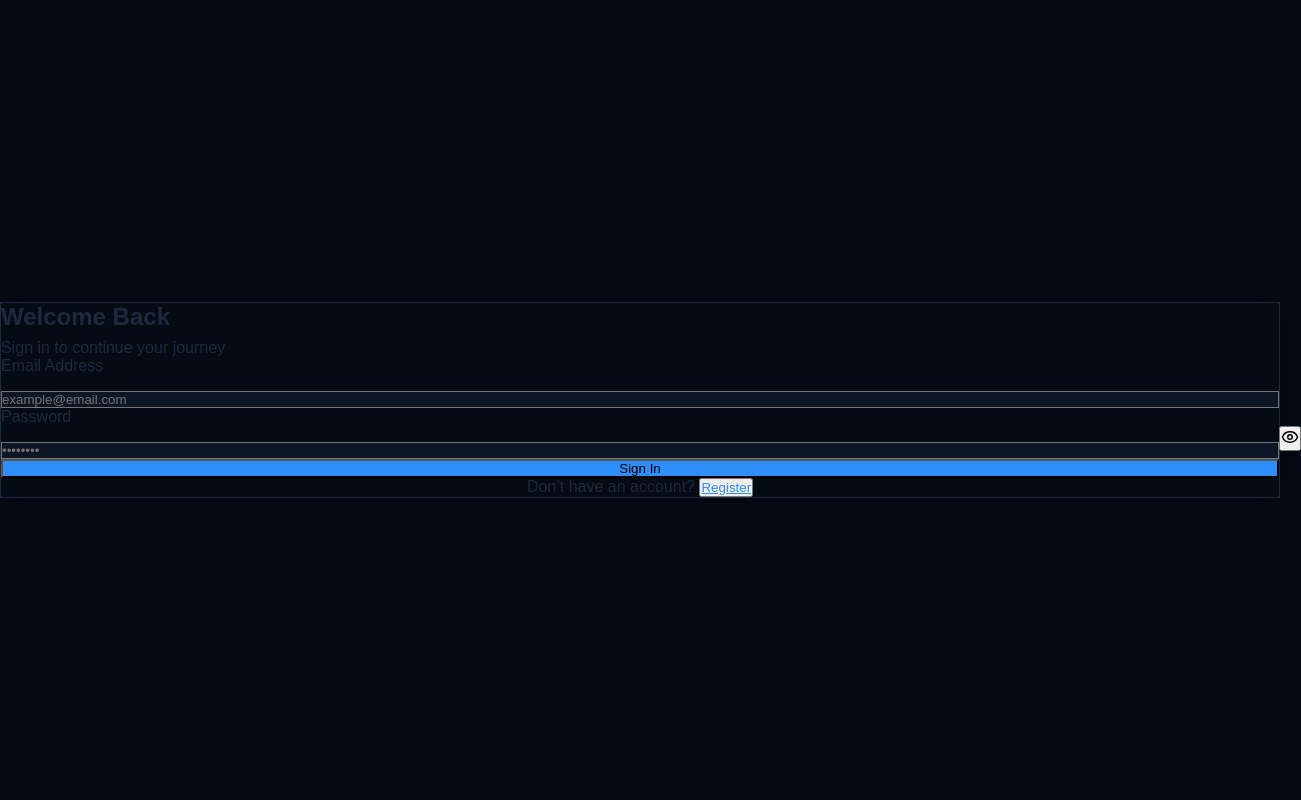
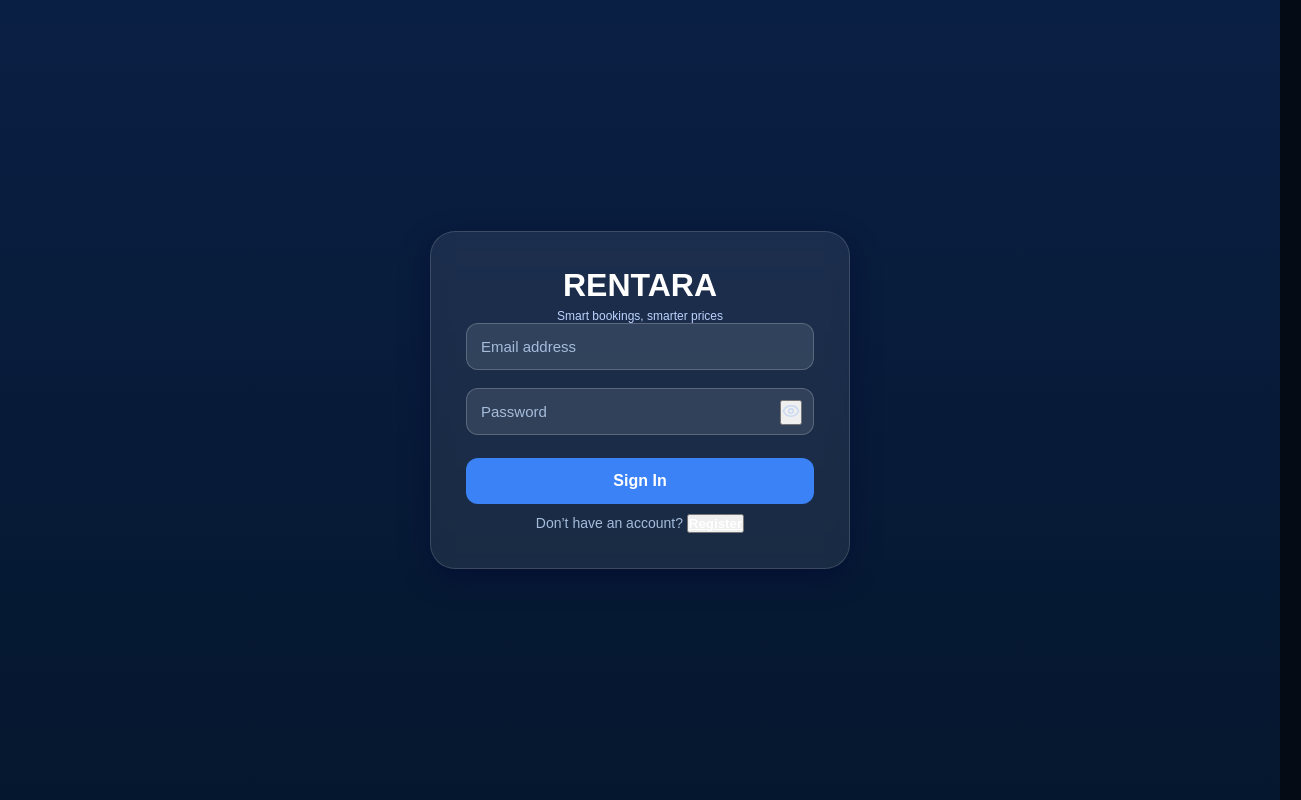
Before and after one commit to aggaditya2005/Last-minute-Rentara, a React (Vite) app in the folder my-app/: page /login in a window 1280 px wide. Shown: the whole page, 1301 px wide, since content can reach past the window. Built offline with nearby package versions, Linux system fonts and the light colour scheme.

Commit message:
Update Login.jsx

```diff
--- a/my-app/src/assets/components/Login.jsx
+++ b/my-app/src/assets/components/Login.jsx
@@ -1,37 +1,43 @@
+// File: Login.jsx
 import React, { useRef, useState } from "react";
 import { signInWithEmailAndPassword, signOut } from "firebase/auth";
 import { collection, getDocs, query, where } from "firebase/firestore";
 import { auth, db } from "../../firebase";
 import { Eye, EyeOff } from "lucide-react";
 import { useNavigate } from "react-router-dom";
+import "./Login.css";
 
 const EMAIL_REGEX =
   /^[a-zA-Z0-9.!#$%&'*+/=?^_`{|}~-]+@[a-zA-Z0-9-]+(?:\.[a-zA-Z0-9-]+)*$/;
 
 const Login = ({ onSuccess, onSwitchToRegister } = {}) => {
+  const emailRef = useRef(null);
+  const passwordRef = useRef(null);
   const [email, setEmail] = useState("");
   const [password, setPassword] = useState("");
-  const [show, setShow] = useState(false);
+  const [showPassword, setShowPassword] = useState(false);
   const [loading, setLoading] = useState(false);
-  const [err, setErr] = useState("");
-
+  const [error, setError] = useState("");
   const navigate = useNavigate();
 
-  const submit = async (e) => {
+  const handleSubmit = async (e) => {
     e.preventDefault();
-    setErr("");
+    setError("");
 
-    if (!EMAIL_REGEX.test(email.trim())) return setErr("Enter a valid email.");
-    if (!password) return setErr("Password required.");
+    if (!EMAIL_REGEX.test(email.trim())) {
+      return setError("Enter a valid email address.");
+    }
+    if (!password) {
+      return setError("Password is required.");
+    }
 
     setLoading(true);
-
     try {
       const q = query(collection(db, "users"), where("email", "==", email.trim()));
       const snap = await getDocs(q);
 
       if (snap.empty) {
-        setErr("Email not registered.");
+        setError("Email not registered.");
         setLoading(false);
         return;
       }
@@ -40,7 +46,7 @@ const Login = ({ onSuccess, onSwitchToRegister } = {}) => {
 
       if (!cred.user.emailVerified) {
         await signOut(auth);
-        setErr("Verify email before logging in.");
+        setError("Please verify your email before logging in.");
         setLoading(false);
         return;
       }
@@ -48,92 +54,74 @@ const Login = ({ onSuccess, onSwitchToRegister } = {}) => {
       localStorage.setItem("user_id", cred.user.uid);
       onSuccess?.(cred.user.uid);
       navigate("/services");
-    } catch (e) {
-      setErr("Invalid email or password.");
+    } catch (err) {
+      console.error("Login error:", err);
+      setError("Invalid email or password.");
     } finally {
       setLoading(false);
     }
   };
 
   return (
-    <div className="min-h-screen flex bg-[#050B15]">
-
-      {/* Branding Section */}
-      <div className="hidden lg:flex flex-col justify-center items-start w-1/2 px-20 bg-gradient-to-br from-[#0A1628] to-[#02060C] border-r border-white/10">
-        <h1 className="text-6xl font-bold text-white tracking-tight">RENTARA</h1>
-        <p className="text-xl text-gray-300 mt-6 leading-relaxed">
-          Book smarter. Travel effortlessly.<br />
-          A premium booking experience crafted for you.
-        </p>
-
-        <div className="mt-12 w-32 h-1 bg-[#2E8EF7] rounded-full" />
+    <div className="login-page">
+      <div className="login-card">
+        {/* Branding */}
+        <div className="mb-8 text-center">
+          <h1 className="login-title">RENTARA</h1>
+          <p className="login-subtitle">Smart bookings, smarter prices</p>
         </div>
 
-      {/* Auth Card */}
-      <div className="flex justify-center items-center w-full lg:w-1/2 px-6">
-        <div className="w-full max-w-md bg-white/5 backdrop-blur-xl p-10 rounded-3xl border border-white/10 shadow-[0_0_40px_rgba(0,0,0,0.4)]">
-
-          <h2 className="text-3xl text-white font-semibold">Welcome Back</h2>
-          <p className="text-gray-400 text-sm mt-1 mb-8">Sign in to continue your journey</p>
-
-          <form onSubmit={submit} className="space-y-6">
-
-            <div>
-              <label className="text-gray-300 text-sm">Email Address</label>
+        {/* Form */}
+        <form onSubmit={handleSubmit} className="flex flex-col space-y-5">
           <input
+            ref={emailRef}
             type="email"
-                className="mt-2 p-4 w-full bg-[#0D1625] border border-white/10 rounded-xl text-white placeholder-gray-500 focus:ring-2 focus:ring-[#2E8EF7]"
-                placeholder="example@email.com"
+            placeholder="Email address"
             value={email}
             onChange={(e) => setEmail(e.target.value)}
+            className="login-input"
           />
-            </div>
 
-            <div>
-              <label className="text-gray-300 text-sm">Password</label>
-              <div className="relative">
+          <div className="password-wrapper">
             <input
-                  type={show ? "text" : "password"}
-                  className="mt-2 p-4 w-full bg-[#0D1625] border border-white/10 rounded-xl text-white placeholder-gray-500 focus:ring-2 focus:ring-[#2E8EF7]"
-                  placeholder="••••••••"
+              ref={passwordRef}
+              type={showPassword ? "text" : "password"}
+              placeholder="Password"
               value={password}
               onChange={(e) => setPassword(e.target.value)}
+              className="login-input"
             />
             <button
               type="button"
-                  className="absolute right-4 top-5 text-gray-400"
-                  onClick={() => setShow((s) => !s)}
+              onClick={() => setShowPassword((s) => !s)}
+              className="password-toggle"
+              aria-label={showPassword ? "Hide password" : "Show password"}
             >
-                  {show ? <EyeOff size={18} /> : <Eye size={18} />}
+              {showPassword ? <EyeOff size={18} /> : <Eye size={18} />}
             </button>
           </div>
-            </div>
 
-            {err && <p className="text-red-400 text-sm text-center">{err}</p>}
+          {error && <div className="error-text">{error}</div>}
 
           <button
             type="submit"
-              className="w-full py-4 rounded-xl bg-[#2E8EF7] hover:bg-[#2E8EF7]/90 text-white font-semibold text-lg transition"
             disabled={loading}
+            className={`login-btn ${loading ? "btn-loading" : ""}`}
           >
             {loading ? "Signing in..." : "Sign In"}
           </button>
 
-            <p className="text-sm text-gray-400 text-center">
-              Don’t have an account?{" "}
+          <div className="register-text">
+            Don’t have an account?{' '}
             <button
-                className="text-[#2E8EF7] underline"
               type="button"
-                onClick={() =>
-                  onSwitchToRegister ? onSwitchToRegister() : navigate("/register")
-                }
+              onClick={() => (onSwitchToRegister ? onSwitchToRegister() : navigate("/register"))}
+              className="register-link"
             >
               Register
             </button>
-            </p>
-
+          </div>
         </form>
-        </div>
       </div>
     </div>
   );
```
Lines whose indentation alone changed are shown as unchanged.
